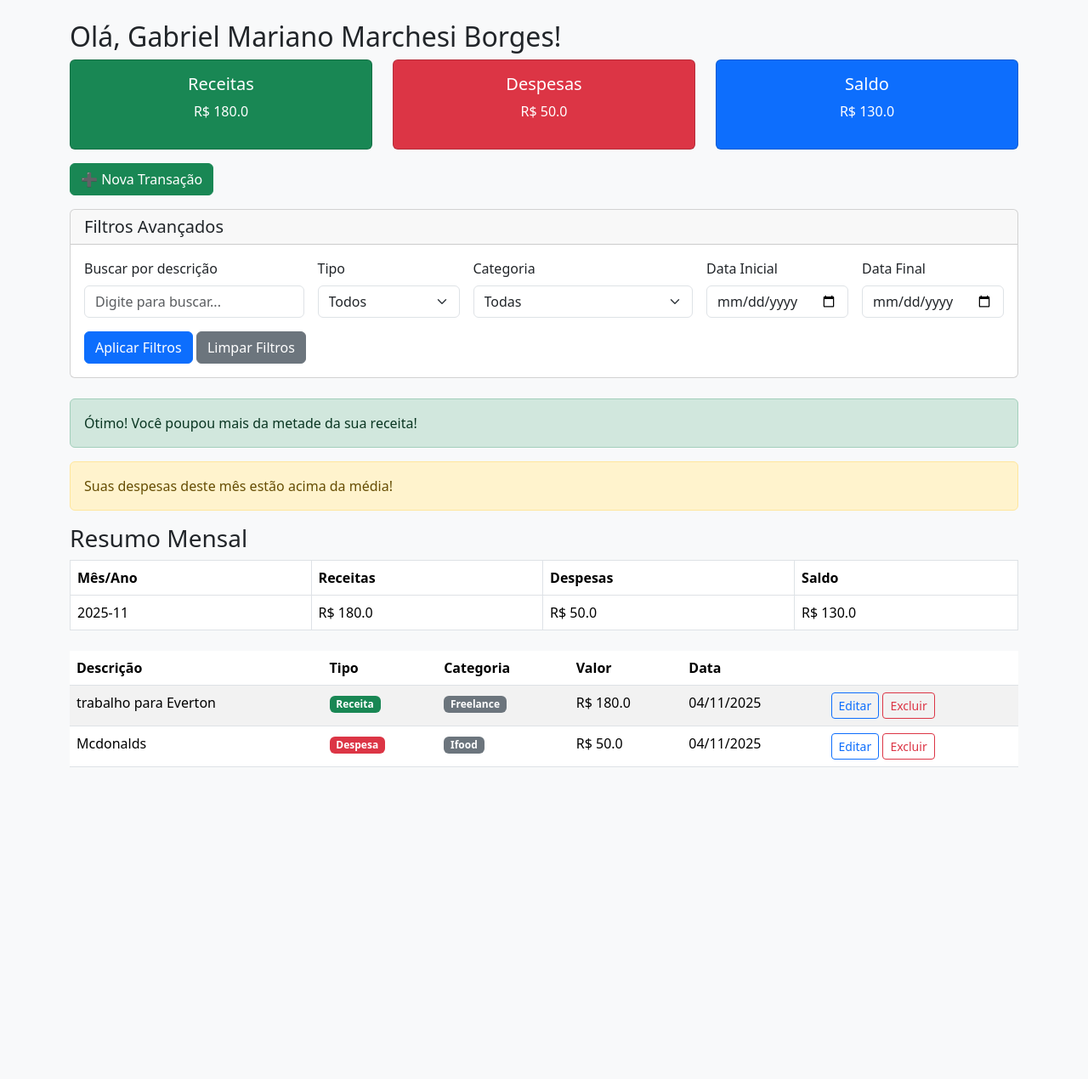
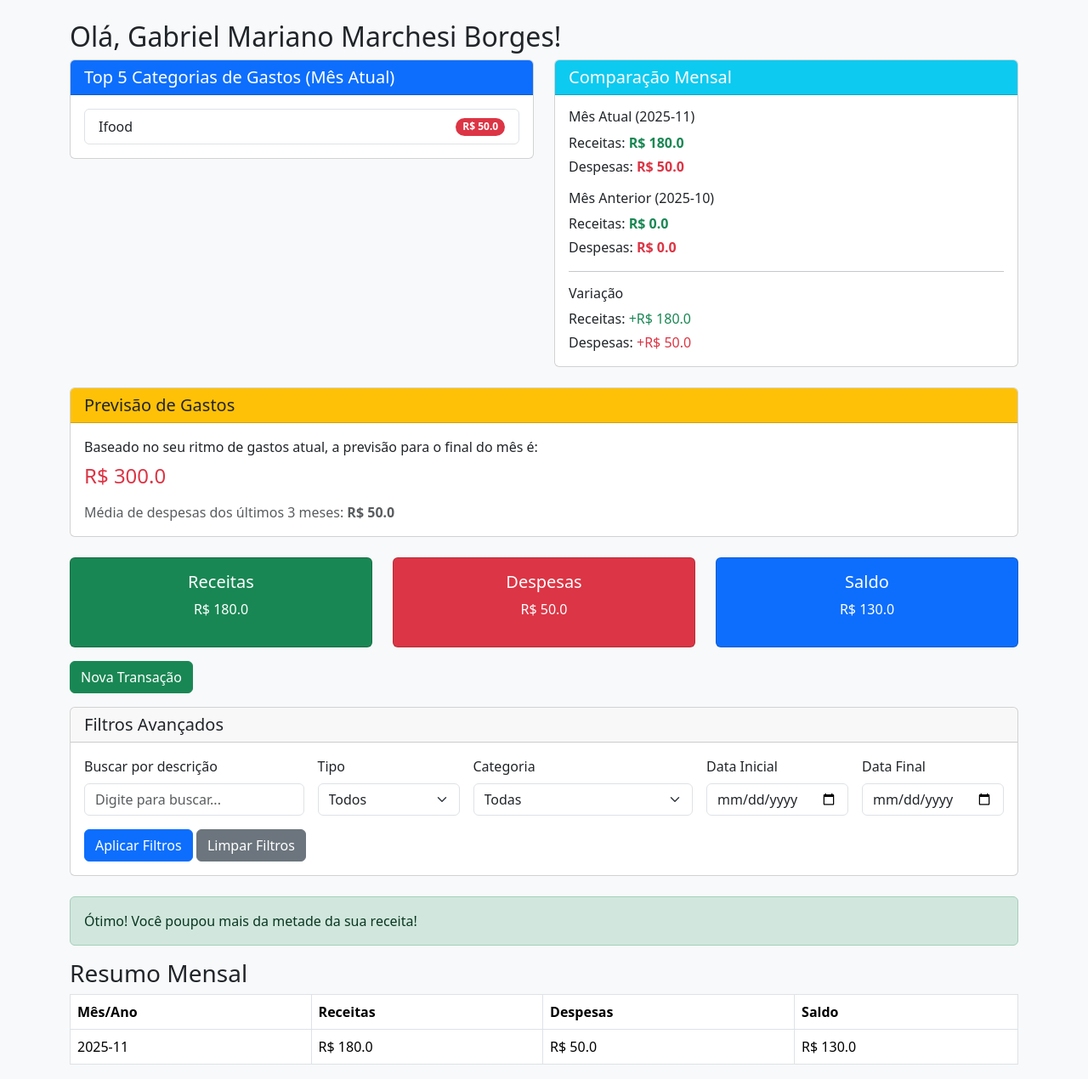
Before and after one commit to Bielzinzx717/Gestao-financeira, a Flask app: page /dashboard in a window 1280 px wide. Shown: the part 56-1326 px from the top of the page at 85% size. Before the commit the page ends 959 px from the top, so only its background shows below. Run offline with Flask 3, Linux system fonts and the light colour scheme; a user stored in the database is signed in; data comes from the database, SQL or seed files in the repository; both versions use the stored data as it was after the commit.

Commit message:
melhorias

```diff
--- a/Sistema de Gestão Financeira/app.py
+++ b/Sistema de Gestão Financeira/app.py
@@ -2,7 +2,7 @@ from flask import Flask, render_template, redirect, url_for, request, flash
 from flask_login import login_user, logout_user, login_required, current_user
 from extensions import db, login_manager
 from models import Usuario, Transacao
-from datetime import datetime
+from datetime import datetime, timedelta
 import os
 from sqlalchemy import func, case  # Para relatório mensal
 
@@ -73,6 +73,18 @@ def logout():
     flash('Você saiu da sua conta.', 'success')
     return redirect(url_for('login'))
 
+@app.route('/definir_meta', methods=['POST'])
+@login_required
+def definir_meta():
+    meta = float(request.form.get('meta_mensal', 0))
+    if meta < 0:
+        flash('A meta deve ser um valor positivo.', 'error')
+    else:
+        current_user.meta_mensal = meta
+        db.session.commit()
+        flash(f'Meta mensal definida para R$ {meta:.2f}!', 'success')
+    return redirect(url_for('dashboard'))
+
 @app.route('/dashboard', methods=['GET'])
 @login_required
 def dashboard():
@@ -116,6 +128,79 @@ def dashboard():
     categorias_disponiveis = db.session.query(Transacao.categoria).filter_by(usuario_id=current_user.id).distinct().all()
     categorias_disponiveis = [c[0] for c in categorias_disponiveis]
 
+    mes_atual = datetime.now().strftime('%Y-%m')
+    mes_anterior = (datetime.now().replace(day=1) - timedelta(days=1)).strftime('%Y-%m')
+
+    # Gastos por categoria (Top 5)
+    gastos_por_categoria = db.session.query(
+        Transacao.categoria,
+        func.sum(Transacao.valor).label('total')
+    ).filter(
+        Transacao.usuario_id == current_user.id,
+        Transacao.tipo == 'despesa',
+        func.strftime('%Y-%m', Transacao.data) == mes_atual
+    ).group_by(Transacao.categoria).order_by(func.sum(Transacao.valor).desc()).limit(5).all()
+
+    top_categorias = [{'categoria': cat, 'total': total} for cat, total in gastos_por_categoria]
+
+    # Comparação mês atual vs anterior
+    despesas_mes_atual = db.session.query(func.sum(Transacao.valor)).filter(
+        Transacao.usuario_id == current_user.id,
+        Transacao.tipo == 'despesa',
+        func.strftime('%Y-%m', Transacao.data) == mes_atual
+    ).scalar() or 0.0
+
+    receitas_mes_atual = db.session.query(func.sum(Transacao.valor)).filter(
+        Transacao.usuario_id == current_user.id,
+        Transacao.tipo == 'receita',
+        func.strftime('%Y-%m', Transacao.data) == mes_atual
+    ).scalar() or 0.0
+
+    despesas_mes_anterior = db.session.query(func.sum(Transacao.valor)).filter(
+        Transacao.usuario_id == current_user.id,
+        Transacao.tipo == 'despesa',
+        func.strftime('%Y-%m', Transacao.data) == mes_anterior
+    ).scalar() or 0.0
+
+    receitas_mes_anterior = db.session.query(func.sum(Transacao.valor)).filter(
+        Transacao.usuario_id == current_user.id,
+        Transacao.tipo == 'receita',
+        func.strftime('%Y-%m', Transacao.data) == mes_anterior
+    ).scalar() or 0.0
+
+    comparacao_mensal = {
+        'mes_atual': mes_atual,
+        'mes_anterior': mes_anterior,
+        'receitas_atual': receitas_mes_atual,
+        'receitas_anterior': receitas_mes_anterior,
+        'despesas_atual': despesas_mes_atual,
+        'despesas_anterior': despesas_mes_anterior,
+        'variacao_receitas': receitas_mes_atual - receitas_mes_anterior,
+        'variacao_despesas': despesas_mes_atual - despesas_mes_anterior
+    }
+
+    # Previsão de gastos (média dos últimos 3 meses)
+    tres_meses_atras = (datetime.now().replace(day=1) - timedelta(days=90)).strftime('%Y-%m')
+
+    media_despesas = db.session.query(func.avg(Transacao.valor)).filter(
+        Transacao.usuario_id == current_user.id,
+        Transacao.tipo == 'despesa',
+        func.strftime('%Y-%m', Transacao.data) >= tres_meses_atras
+    ).scalar() or 0.0
+
+    dias_no_mes = datetime.now().day
+    dias_totais_mes = (datetime.now().replace(day=28) + timedelta(days=4)).replace(day=1) - timedelta(days=1)
+    dias_totais_mes = dias_totais_mes.day
+
+    previsao_gastos = (despesas_mes_atual / dias_no_mes) * dias_totais_mes if dias_no_mes > 0 else 0
+
+    estatisticas = {
+        'top_categorias': top_categorias,
+        'comparacao_mensal': comparacao_mensal,
+        'previsao_gastos': previsao_gastos,
+        'media_despesas_3meses': media_despesas
+    }
+
     if data_inicial_str and data_final_str:
         transacoes = query_filtrada.order_by(Transacao.data.desc()).all()
         total_receitas = sum(t.valor for t in transacoes if t.tipo == 'receita')
@@ -133,7 +218,8 @@ def dashboard():
                                filtro_tipo=filtro_tipo,
                                filtro_categoria=filtro_categoria,
                                filtro_busca=filtro_busca,
-                               categorias_disponiveis=categorias_disponiveis)
+                               categorias_disponiveis=categorias_disponiveis,
+                               estatisticas=estatisticas)
 
     else:
         # Relatório mensal padrão
@@ -179,7 +265,8 @@ def dashboard():
                                filtro_tipo=filtro_tipo,
                                filtro_categoria=filtro_categoria,
                                filtro_busca=filtro_busca,
-                               categorias_disponiveis=categorias_disponiveis)
+                               categorias_disponiveis=categorias_disponiveis,
+                               estatisticas=estatisticas)
 
 @app.route('/nova', methods=['GET', 'POST'])
 @login_required
--- a/Sistema de Gestão Financeira/templates/dashboard.html
+++ b/Sistema de Gestão Financeira/templates/dashboard.html
@@ -2,6 +2,82 @@
 
 {% block content %}
 <h2>Olá, {{ current_user.nome }}!</h2>
+
+<!-- Seção de estatísticas avançadas -->
+<div class="row mb-4">
+  <div class="col-md-6">
+    <div class="card">
+      <div class="card-header bg-primary text-white">
+        <h5 class="mb-0">Top 5 Categorias de Gastos (Mês Atual)</h5>
+      </div>
+      <div class="card-body">
+        {% if estatisticas.top_categorias %}
+          <ul class="list-group">
+            {% for item in estatisticas.top_categorias %}
+            <li class="list-group-item d-flex justify-content-between align-items-center">
+              {{ item.categoria }}
+              <span class="badge bg-danger rounded-pill">R$ {{ item.total|round(2) }}</span>
+            </li>
+            {% endfor %}
+          </ul>
+        {% else %}
+          <p class="text-muted mb-0">Nenhuma despesa registrada neste mês.</p>
+        {% endif %}
+      </div>
+    </div>
+  </div>
+
+  <div class="col-md-6">
+    <div class="card">
+      <div class="card-header bg-info text-white">
+        <h5 class="mb-0">Comparação Mensal</h5>
+      </div>
+      <div class="card-body">
+        <h6>Mês Atual ({{ estatisticas.comparacao_mensal.mes_atual }})</h6>
+        <p class="mb-1">Receitas: <strong class="text-success">R$ {{ estatisticas.comparacao_mensal.receitas_atual|round(2) }}</strong></p>
+        <p class="mb-3">Despesas: <strong class="text-danger">R$ {{ estatisticas.comparacao_mensal.despesas_atual|round(2) }}</strong></p>
+
+        <h6>Mês Anterior ({{ estatisticas.comparacao_mensal.mes_anterior }})</h6>
+        <p class="mb-1">Receitas: <strong class="text-success">R$ {{ estatisticas.comparacao_mensal.receitas_anterior|round(2) }}</strong></p>
+        <p class="mb-3">Despesas: <strong class="text-danger">R$ {{ estatisticas.comparacao_mensal.despesas_anterior|round(2) }}</strong></p>
+
+        <hr>
+        <h6>Variação</h6>
+        <p class="mb-1">
+          Receitas:
+          {% if estatisticas.comparacao_mensal.variacao_receitas >= 0 %}
+            <span class="text-success">+R$ {{ estatisticas.comparacao_mensal.variacao_receitas|round(2) }}</span>
+          {% else %}
+            <span class="text-danger">R$ {{ estatisticas.comparacao_mensal.variacao_receitas|round(2) }}</span>
+          {% endif %}
+        </p>
+        <p class="mb-0">
+          Despesas:
+          {% if estatisticas.comparacao_mensal.variacao_despesas >= 0 %}
+            <span class="text-danger">+R$ {{ estatisticas.comparacao_mensal.variacao_despesas|round(2) }}</span>
+          {% else %}
+            <span class="text-success">R$ {{ estatisticas.comparacao_mensal.variacao_despesas|round(2) }}</span>
+          {% endif %}
+        </p>
+      </div>
+    </div>
+  </div>
+</div>
+
+<div class="row mb-4">
+  <div class="col-md-12">
+    <div class="card">
+      <div class="card-header bg-warning">
+        <h5 class="mb-0">Previsão de Gastos</h5>
+      </div>
+      <div class="card-body">
+        <p class="mb-2">Baseado no seu ritmo de gastos atual, a previsão para o final do mês é:</p>
+        <h4 class="text-danger mb-3">R$ {{ estatisticas.previsao_gastos|round(2) }}</h4>
+        <p class="text-muted mb-0">Média de despesas dos últimos 3 meses: <strong>R$ {{ estatisticas.media_despesas_3meses|round(2) }}</strong></p>
+      </div>
+    </div>
+  </div>
+</div>
 
 <div class="row mb-3">
   <div class="col-md-4">
@@ -30,9 +106,9 @@
   </div>
 </div>
 
-<a href="{{ url_for('nova_transacao') }}" class="btn btn-success mb-3">➕ Nova Transação</a>
+<a href="{{ url_for('nova_transacao') }}" class="btn btn-success mb-3">Nova Transação</a>
 
-<!-- Adicionando seção de filtros avançados -->
+<!-- Seção de filtros avançados -->
 <div class="card mb-4">
   <div class="card-header">
     <h5 class="mb-0">Filtros Avançados</h5>
@@ -41,8 +117,7 @@
     <form method="GET" action="{{ url_for('dashboard') }}" class="row g-3">
       <div class="col-md-3">
         <label for="busca" class="form-label">Buscar por descrição</label>
-        <input type="text" class="form-control" id="busca" name="busca"
-               placeholder="Digite para buscar..." value="{{ filtro_busca or '' }}">
+        <input type="text" class="form-control" id="busca" name="busca" placeholder="Digite para buscar..." value="{{ filtro_busca or '' }}">
       </div>
 
       <div class="col-md-2">
@@ -66,14 +141,12 @@
 
       <div class="col-md-2">
         <label for="data_inicial" class="form-label">Data Inicial</label>
-        <input type="date" class="form-control" id="data_inicial" name="data_inicial"
-               value="{{ data_inicial_str or '' }}">
+        <input type="date" class="form-control" id="data_inicial" name="data_inicial" value="{{ data_inicial_str or '' }}">
       </div>
 
       <div class="col-md-2">
         <label for="data_final" class="form-label">Data Final</label>
-        <input type="date" class="form-control" id="data_final" name="data_final"
-               value="{{ data_final_str or '' }}">
+        <input type="date" class="form-control" id="data_final" name="data_final" value="{{ data_final_str or '' }}">
       </div>
 
       <div class="col-12">
@@ -94,13 +167,6 @@
 {% if total_receitas > 0 and saldo > total_receitas * 0.5 %}
 <div class="alert alert-success" role="alert">
   Ótimo! Você poupou mais da metade da sua receita!
-</div>
-{% endif %}
-
-{% set media_despesas = total_despesas / 2 %} {# Exemplo simples de média #}
-{% if total_despesas > media_despesas * 1.5 %}
-<div class="alert alert-warning" role="alert">
-  Suas despesas deste mês estão acima da média!
 </div>
 {% endif %}
 
@@ -170,19 +236,3 @@
   </tbody>
 </table>
 {% endblock %}
-<script>
-  // Script para alternar campo de categoria personalizada
-  function toggleCategoriaCustomizada() {
-    var select = document.getElementById('categoria_select');
-    var customDiv = document.getElementById('categoria_customizada_div');
-    if (select.value === 'outra') {
-      customDiv.style.display = 'block';
-    } else {
-      customDiv.style.display = 'none';
-    }
-  }
-
-  // Chamar a função ao carregar a página para manter o estado correto
-  document.addEventListener('DOMContentLoaded', function() {
-    toggleCategoriaCustomizada();
-  });
```
Also changed, not shown: instance/finance.db.
